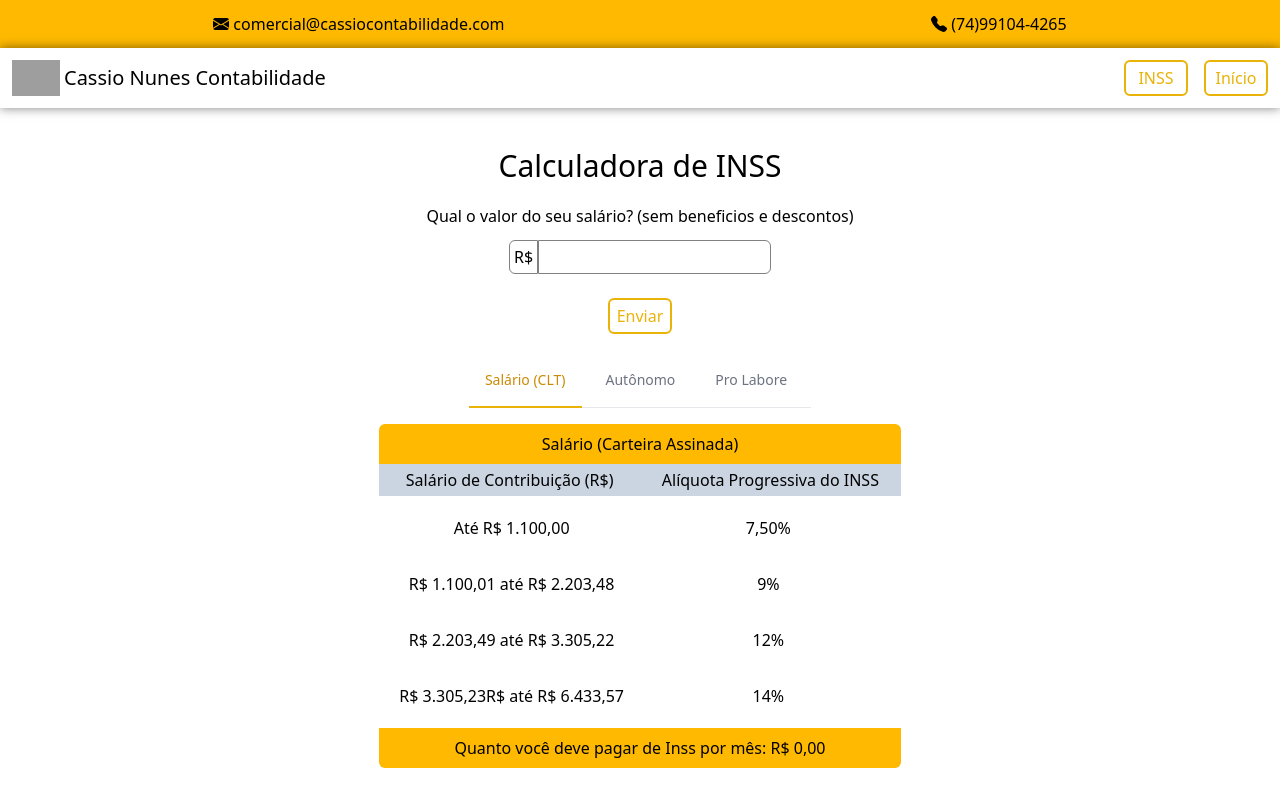
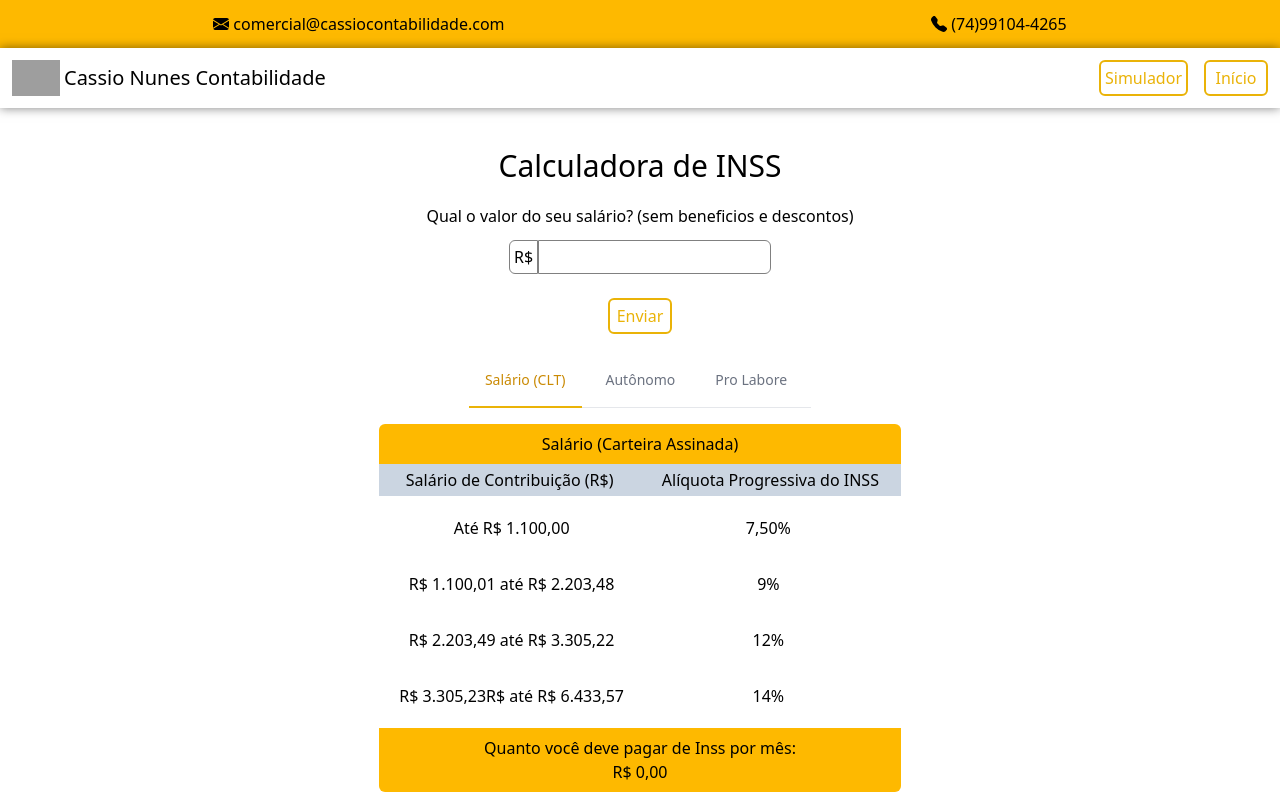
Before and after one commit to marceloSantosBrl/atanas-inss-final, a website: page index.html in a window 1280 px wide. Shown: the top 800 px of the page. Drawn offline with Linux system fonts and the light colour scheme; grey boxes are pictures that could not be loaded.

Commit message:
fix links

```diff
--- a/index.html
+++ b/index.html
@@ -65,16 +65,20 @@
     </div>
     <div class="flex gap-4 w-full lg:w-auto justify-center">
         <button
-                class="border-2 rounded-md p-1 w-16 border-yellow-500 text-yellow-500
+                class="border-2 rounded-md p-1 w-32 border-yellow-500 text-yellow-500
                 hover:bg-yellow-500 hover:text-amber-50"
         >
-            INSS
+            <a href="https://cassiocontabilidade.online/">
+                Simulador
+            </a>
         </button>
         <button
                 class="border-2 rounded-md p-1 w-16 border-yellow-500 text-yellow-500
                 hover:bg-yellow-500 hover:text-amber-50"
         >
-            Início
+            <a href="https://cassiocontabilidade.com/">
+                Início
+            </a>
         </button>
     </div>
 </div>
@@ -177,7 +181,7 @@
         <h3
                 id="cltSaida"
                 class="col-span-12 bg-yellow-Well card-footer p-1 block-header">
-            Quanto você deve pagar de Inss por mês: R$ 0,00
+            Quanto você deve pagar de Inss por mês:<br> R$ 0,00
         </h3>
     </section>
     <!-- fim-card-1 -->
@@ -202,7 +206,7 @@
         <h3
                 id="autonomoSaida"
                 class="col-span-12 bg-yellow-Well card-footer p-1 block-header">
-            Quanto você deve pagar de Inss por mês: R$ 0,00
+            Quanto você deve pagar de Inss por mês:<br> R$ 0,00
         </h3>
     </section>
     <!-- fim-card-2 -->
@@ -226,7 +230,7 @@
         <h3
                 id="proLaboreSaida"
                 class="col-span-12 bg-yellow-Well card-footer p-1 block-header">
-            Quanto você deve pagar de Inss por mês: R$ 0,00
+            Quanto você deve pagar de Inss por mês:<br> R$ 0,00
         </h3>
     </section>
 
--- a/index.mjs
+++ b/index.mjs
@@ -97,8 +97,7 @@ const obterProLabore = value => {
 
 const obterTotal = (valor, funcao) => valor * funcao(valor);
 
-const obterTexto = valor => `Quanto você deve pagar de Inss por mês: R$
-${valor.toLocaleString("pt-BR", {maximumFractionDigits: 2, minimumFractionDigits: 2})}`
+const obterTexto = valor => `Quanto você deve pagar de Inss por mês:\n R$ ${valor.toLocaleString("pt-BR", {maximumFractionDigits: 2, minimumFractionDigits: 2})}`
 
 const formulario = document.getElementById("formularioSalario");
 
```
